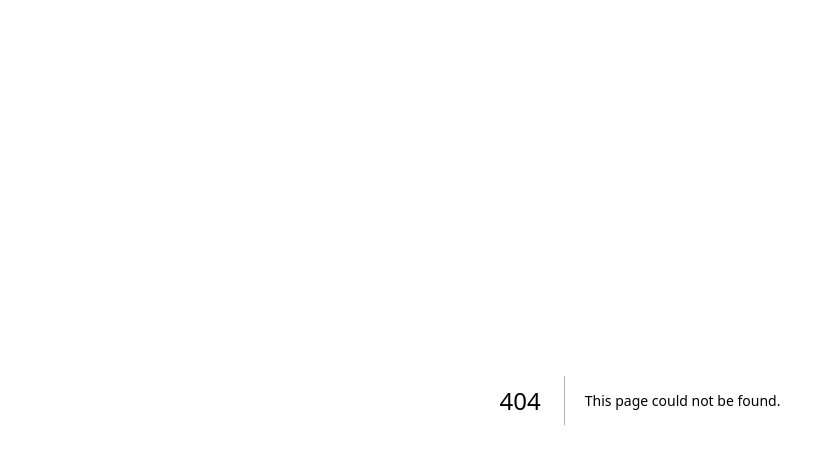
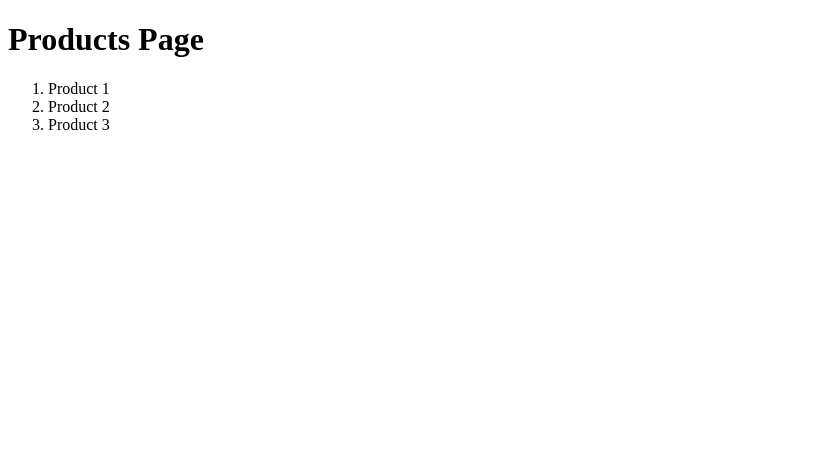
Before and after one commit to tirthraj07/Next-js-Tutorial, a Next.js app in the folder my-app/: page /products in a window 1280 px wide. Before the commit this address had no page. Shown: the top 464 px of the page, without its empty margins (0-835 px from the left). Built offline with nearby package versions, Linux system fonts and the light colour scheme.

Commit message:
Next.js 14 Tutorial - 7 - Dynamic Routes

```diff
--- /dev/null
+++ b/my-app/src/app/products/page.tsx
@@ -0,0 +1,13 @@
+export default function productPage(){
+    return (
+        <>
+            <h1>Products Page</h1>
+            <ol>
+                <li>Product 1</li>
+                <li>Product 2</li>
+                <li>Product 3</li>
+            </ol>
+        </>
+    );
+
+}
```
Also changed, not shown: my-app/src/app/products/[productId]/page.tsx (added, +12 -0 lines).
